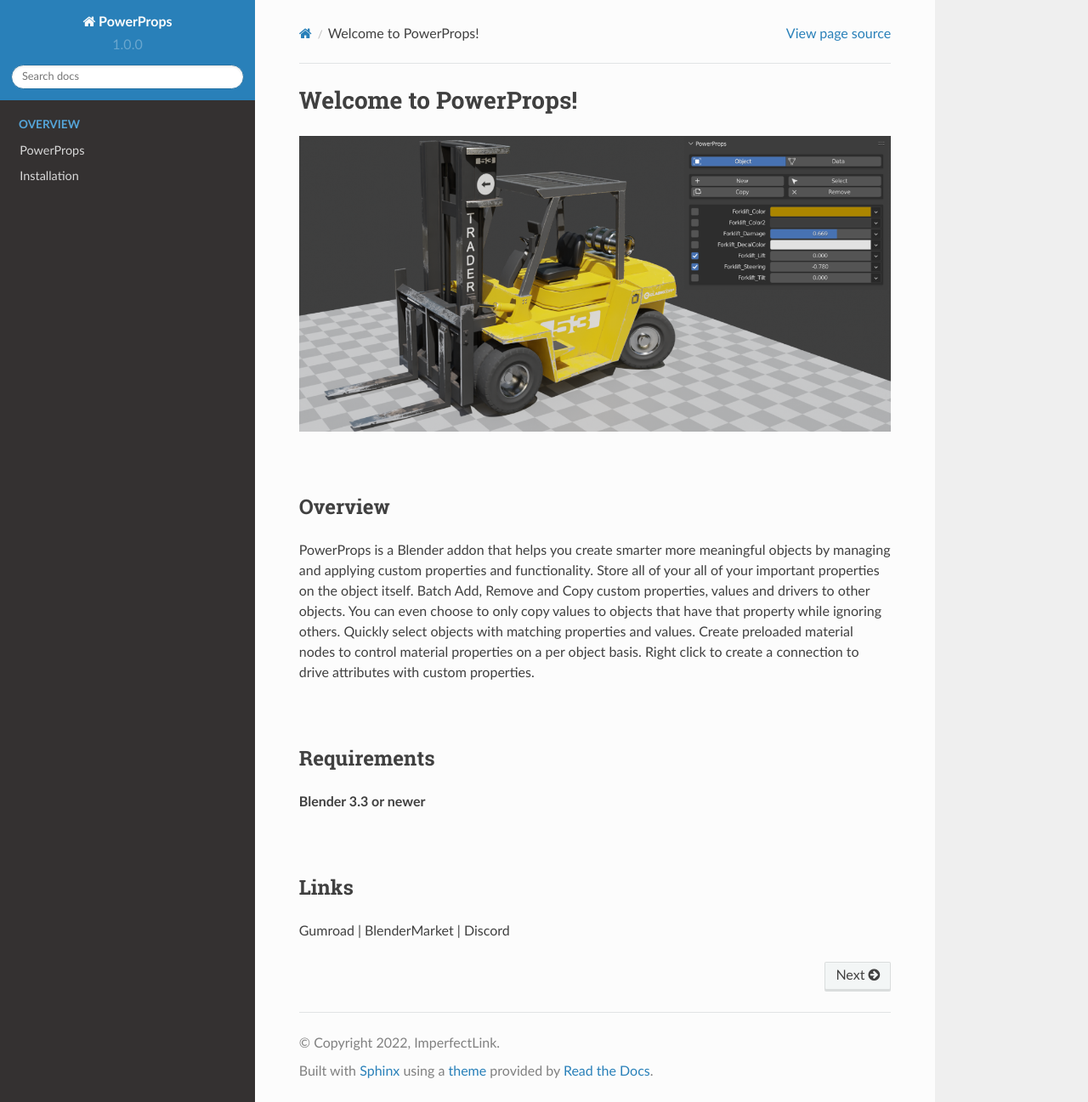
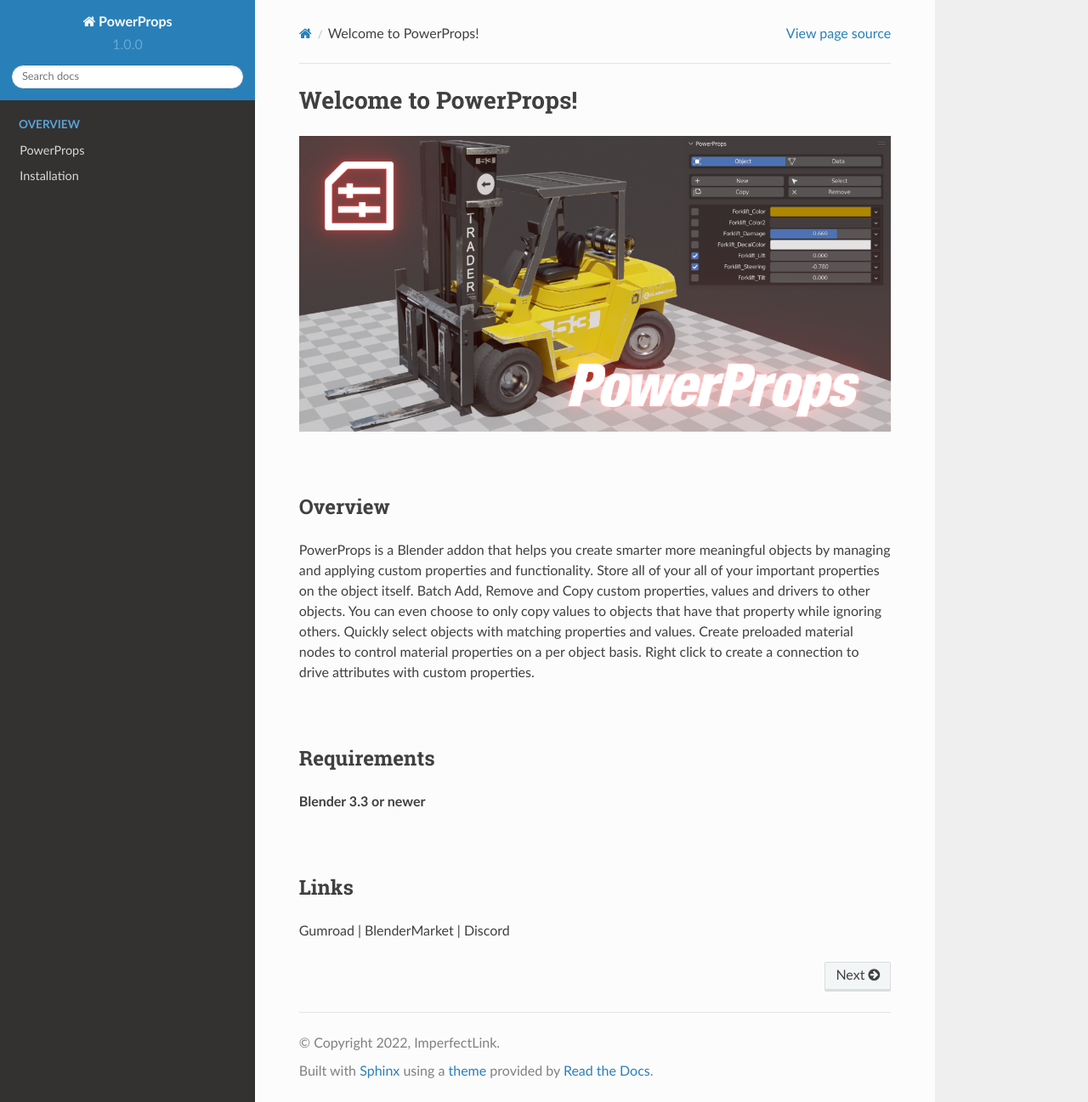
Before and after one commit to imperfectlink/PowerProps, a Sphinx documentation site: the page built from docs/source/index.rst, in a window 1280 px wide and 1297 px high. Shown: the whole window at 85% size. Built offline with Sphinx 7.4.7 and the Read the Docs theme 2.0.0, drawn with Linux system fonts in a browser that asks for light colours.

Commit message:
Update index.rst

```diff
--- a/docs/source/index.rst
+++ b/docs/source/index.rst
@@ -1,7 +1,7 @@
 Welcome to PowerProps!
 ====
 
-.. image:: img/Forklift_PowerProps.png
+.. image:: img/PowerProps_Banner.png
 
 |
 
```
